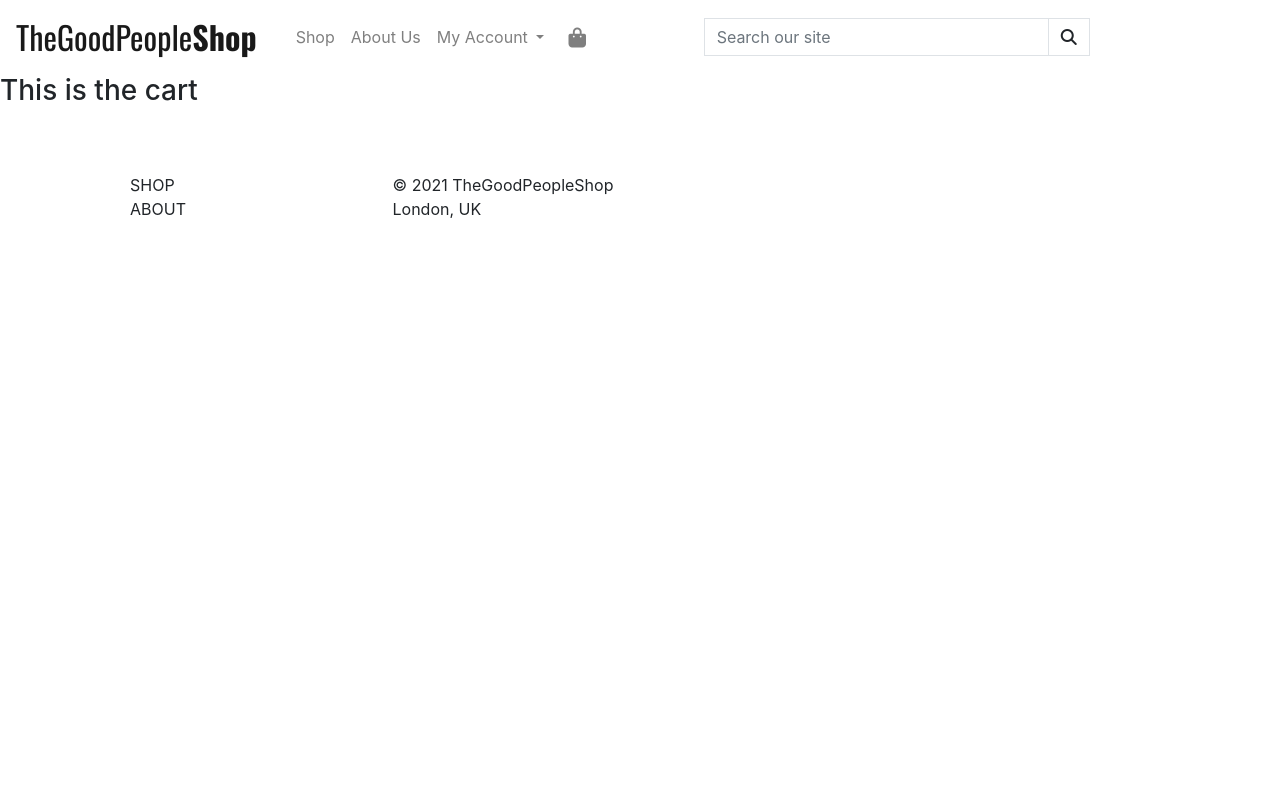
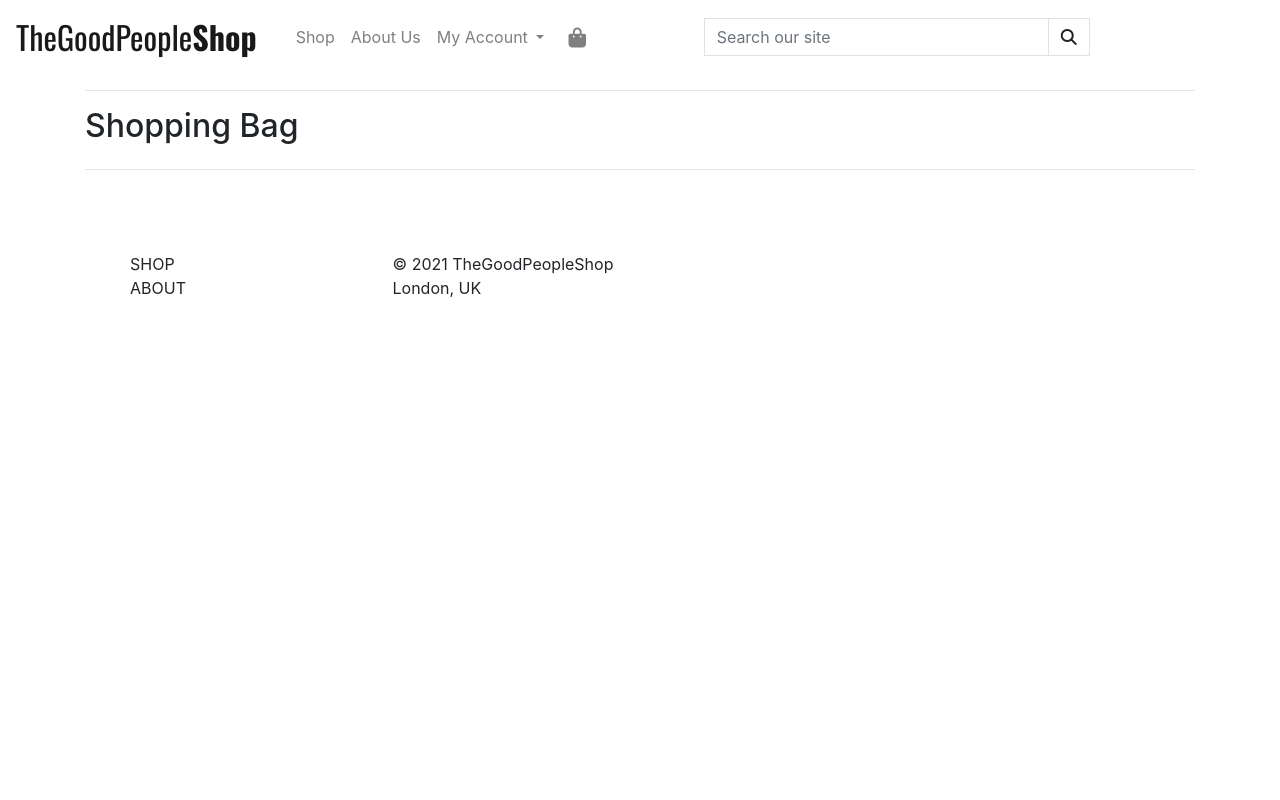
Before and after one commit to Code-Institute-Submissions/aprilha3097-TheGoodPeopleShop, a Django app: page /cart/ in a window 1280 px wide. Run offline with Django 3.2, Linux system fonts and the light colour scheme; some libraries are stand-ins or nearby versions.

Commit message:
Added more detail and boostrap styling in template

```diff
--- a/cart/templates/cart/cart.html
+++ b/cart/templates/cart/cart.html
@@ -1,5 +1,15 @@
-{% extends 'base.html' %}
+{% extends "base.html" %}
+{% load static %}
 
 {% block content %}
-    <h3>This is the cart</h3>
+<div class="overlay"></div>
+<div class="container mb-2">
+    <div class="row">
+        <div class="col">
+            <hr>
+            <h2 class="logo-font mb-4">Shopping Bag</h2>
+            <hr>
+        </div>
+    </div>
+    </div>
 {% endblock %}
```
